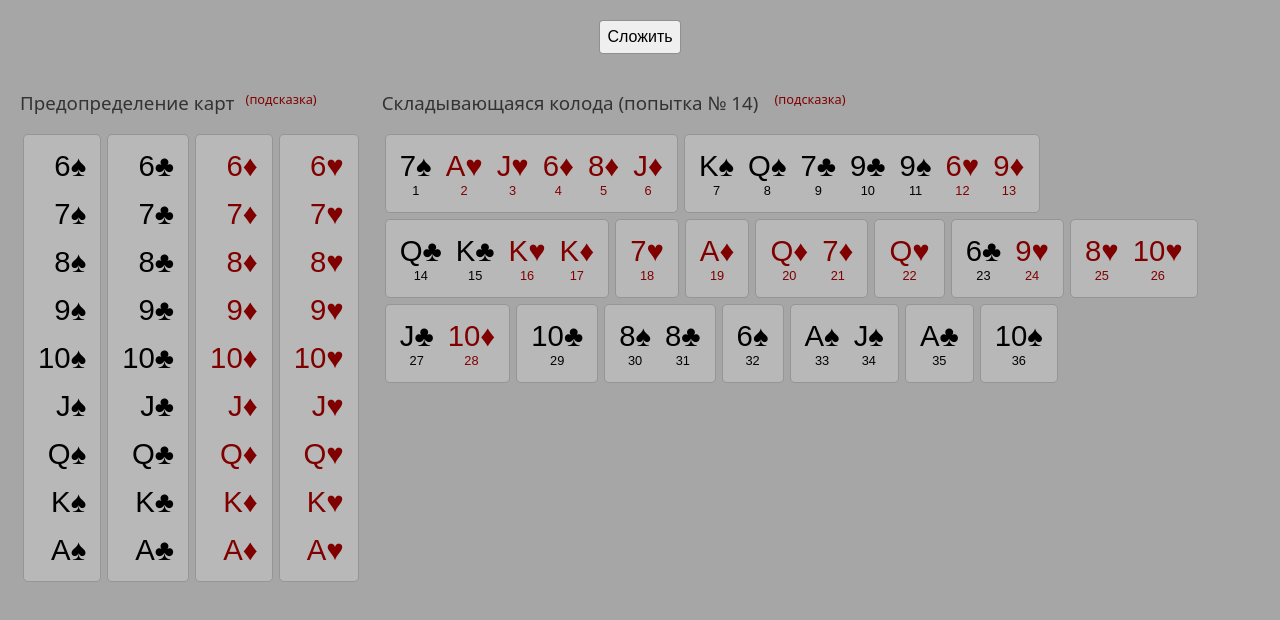
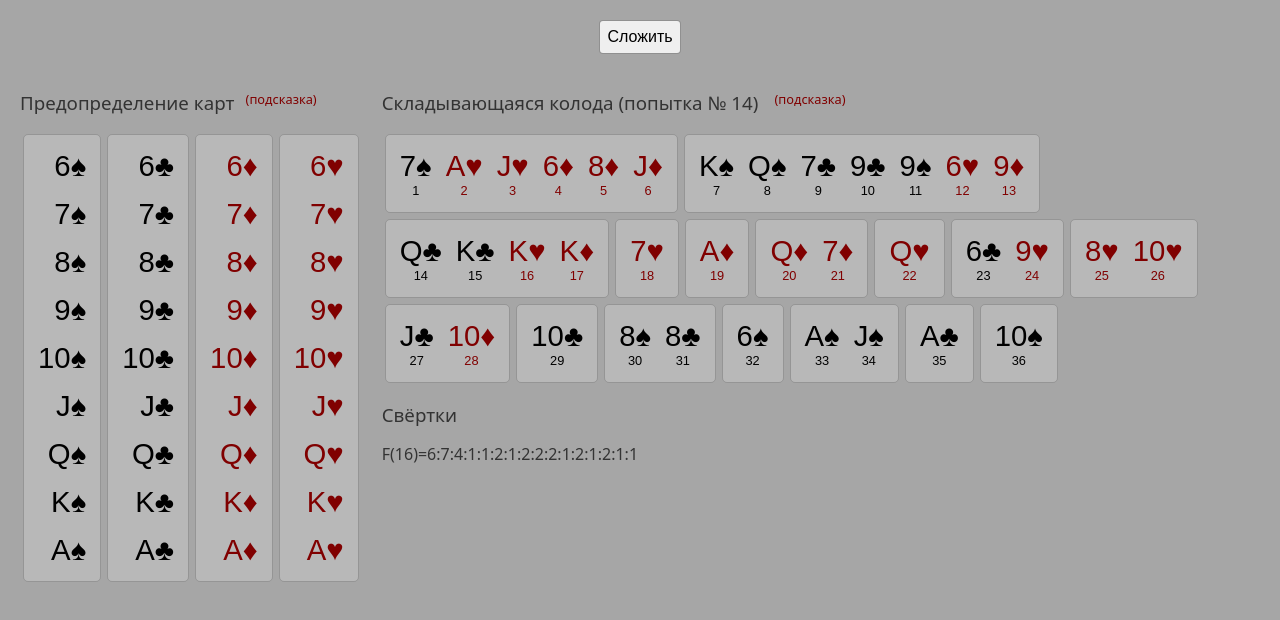
Before and after one commit to assador/medici, a Vue app: page / in a window 1280 px wide. Both pictures are taken after a click on the button "Сложить". Shown: the top 620 px of the page. Built offline with nearby package versions, Linux system fonts and the light colour scheme.

Commit message:
Fix reserving cards and add shifts list.

```diff
--- a/package.json
+++ b/package.json
@@ -1,7 +1,7 @@
 {
   "name": "medici",
   "private": true,
-  "version": "1.1.1",
+  "version": "1.2.0",
   "type": "module",
   "scripts": {
     "dev": "vite",
--- a/src/components/MediciSolitaireCalculator/MediciSolitaireCalculator.scss
+++ b/src/components/MediciSolitaireCalculator/MediciSolitaireCalculator.scss
@@ -25,6 +25,9 @@
   .msc-shift {
     margin: 4px;
     padding: 7px;
+  }
+  .msc-shifts > span {
+    display: inline-block;
   }
   .msc-card {
     display: block;
--- a/src/components/MediciSolitaireCalculator/MediciSolitaireCalculator.ts
+++ b/src/components/MediciSolitaireCalculator/MediciSolitaireCalculator.ts
@@ -62,9 +62,10 @@ export class Deck {
     }
   }
   shuffle(): void {
+    let j: number;
     for (let i = this.cards.length - 1; i > 0; i--) {
-      if (i in this.reservedCards) continue;
-      let j = Math.floor(Math.random() * (i + 1));
+      j = Math.floor(Math.random() * (i + 1));
+      if (i in this.reservedCards || j in this.reservedCards) continue;
       [this.cards[i], this.cards[j]] = [this.cards[j], this.cards[i]];
     }
     this.played = false;
--- a/src/components/MediciSolitaireCalculator/MediciSolitaireCalculator.vue
+++ b/src/components/MediciSolitaireCalculator/MediciSolitaireCalculator.vue
@@ -145,6 +145,20 @@ const cardNumber = (
           </button>
         </span>
       </div>
+      <div v-if="deck.played">
+        <h3>Свёртки</h3>
+        <p class="msc-shifts">
+          <span>F({{ deck.shiftIndexes.length }})=</span>
+          <span v-for="(shift, index) in deck.shiftIndexes">
+            <template v-if="index === 0">
+              {{ deck.size - shift }}
+            </template>
+            <template v-else>
+              :{{ deck.shiftIndexes[index - 1] - shift }}
+            </template>
+          </span>
+        </p>
+      </div>
     </div>
   </div>
 </template>
```
Also changed, not shown: 5 other files (tests, documents, lock files or other folders).
